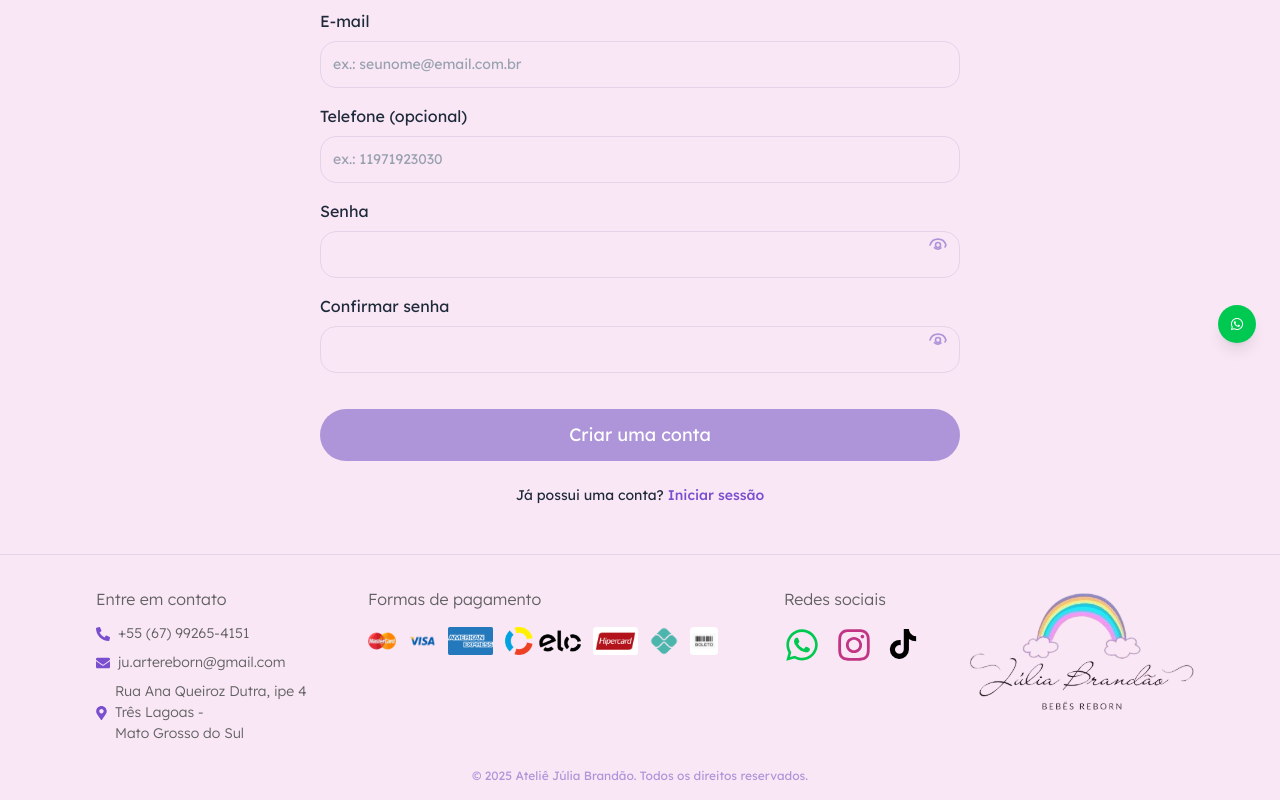
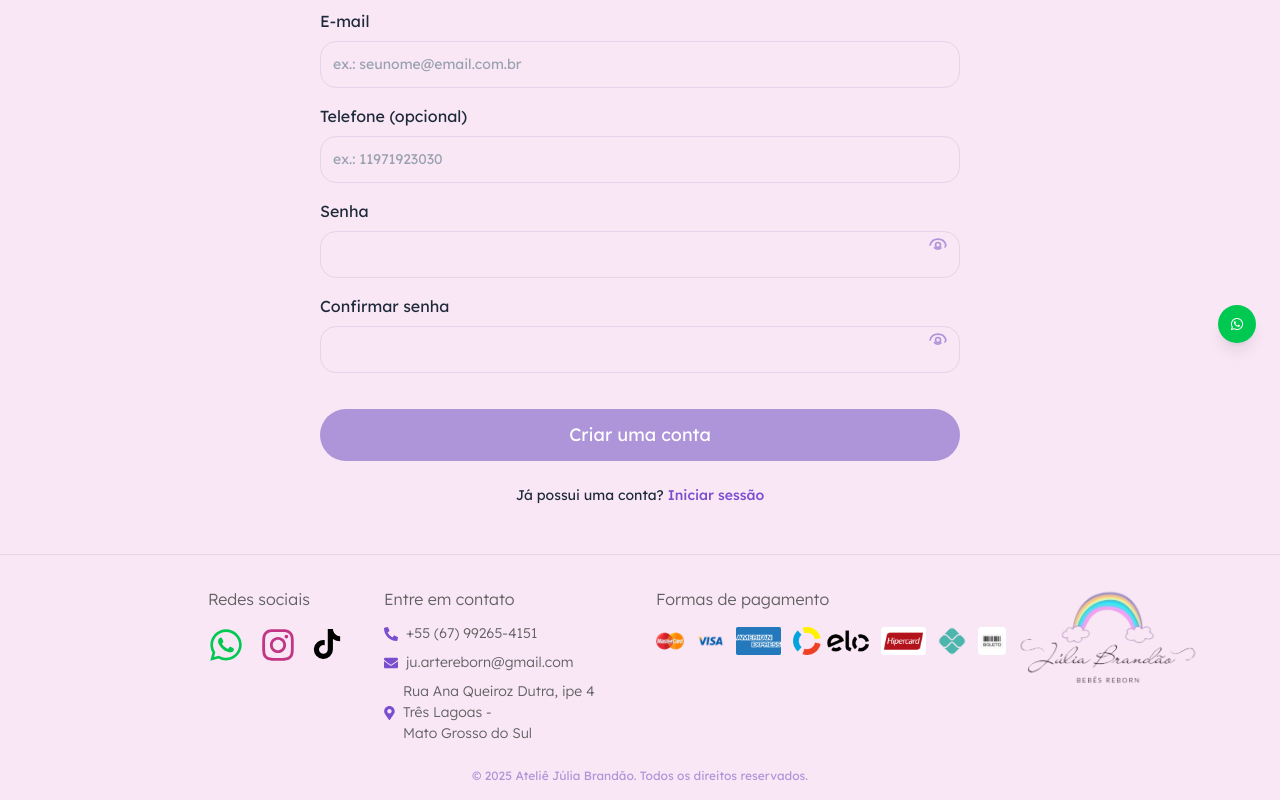
Before and after one commit to brandaorichard/atelie-juliabrandao, a React (Vite) app: page /register in a window 1280 px wide. Shown: the part 433-1233 px from the top of the page. Built offline with nearby package versions, Linux system fonts and the light colour scheme.

Commit message:
fix: logo placement

```diff
--- a/src/components/Footer.jsx
+++ b/src/components/Footer.jsx
@@ -14,7 +14,7 @@ export default function Footer({ logoVariant, scrolled, transition }) {
     <footer className="bg-[#f9e7f6] border-t border-[#e5d3e9] pt-8 pb-4 mt-12">
       <div className="max-w-6xl mx-auto px-4 flex flex-col gap-8 md:grid md:grid-cols-4 md:gap-8">
         {/* Contato */}
-        <div className="flex flex-col items-start md:ml-4 order-2">
+        <div className="flex flex-col items-start md:ml-4 order-1 md:order-2">
           <h2 className="text-base font-light text-[#616161] mb-3">
             Entre em contato
           </h2>
@@ -40,11 +40,11 @@ export default function Footer({ logoVariant, scrolled, transition }) {
           </div>
         </div>
         {/* Formas de pagamento */}
-        <div className="flex flex-col items-start md:items-center md:justify-start order-3">
+        <div className="flex flex-col items-start md:items-center md:justify-start order-3 md:ml-[-4]">
           <PaymentMethods />
         </div>
         {/* Redes sociais */}
-        <div className="flex flex-col items-start md:items-start gap-3 md:ml-32 order-1 md:order-3">
+        <div className="flex flex-col items-start md:items-start gap-3 md:ml-32 order-2 md:order-1">
           <span className="text-[#616161] text-base font-light mb-1">
             Redes sociais
           </span>
@@ -77,7 +77,7 @@ export default function Footer({ logoVariant, scrolled, transition }) {
           </div>
         </div>
         {/* Logo - apenas no desktop */}
-        <div className="hidden md:flex justify-center md:justify-start items-center md:ml-5 md:items-start mb-2 md:mb-0 opacity-90 order-1 md:order-4">
+        <div className="hidden md:flex justify-center md:justify-start items-center md:ml-18 md:items-start mb-2 md:mb-0 opacity-80 order-3 md:order-4">
           <AnimatedLogo
             variants={logoVariant}
             animate={scrolled ? "scrolled" : "initial"}
```
